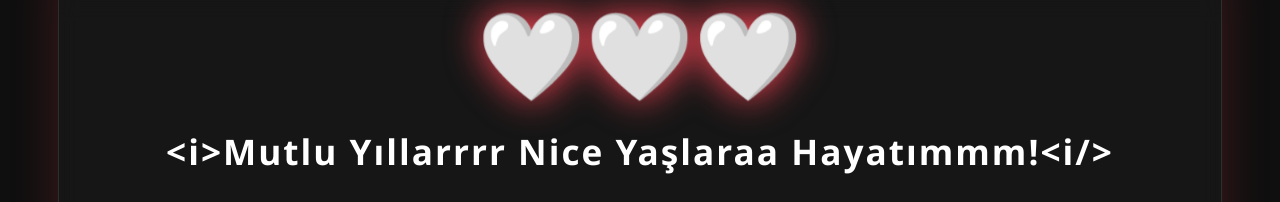
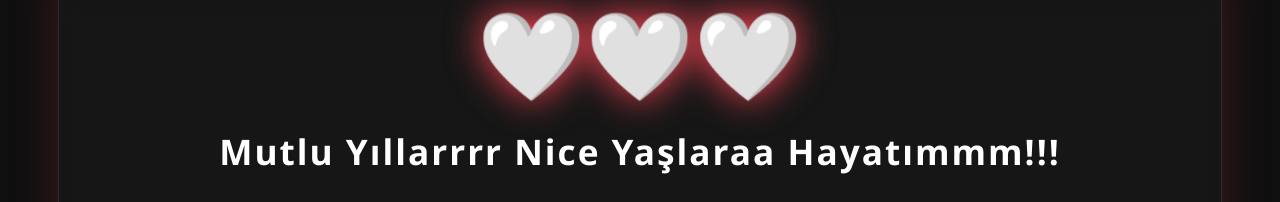
Before and after one commit to DePiedra009/Suprizzz, a plain HTML site: page index.html in a window 1280 px wide. Both pictures are taken after a click on the button "TIKLA BAKALIMM...". Shown: the top 202 px of the page. Drawn offline with Linux system fonts and the light colour scheme.

Commit message:
Update index.html

```diff
--- a/index.html
+++ b/index.html
@@ -77,7 +77,7 @@
             document.getElementById('msg').style.display = 'block';
             document.querySelector('.btn').style.display = 'none';
             document.querySelector('p').style.display = 'none';
-            document.querySelector('h1').innerText = "<i>Mutlu Yıllarrrr Nice Yaşlaraa Hayatımmm!<i/>";
+            document.querySelector('h1').innerText = "Mutlu Yıllarrrr Nice Yaşlaraa Hayatımmm!!!";
         }
     </script>
 </body>
```
